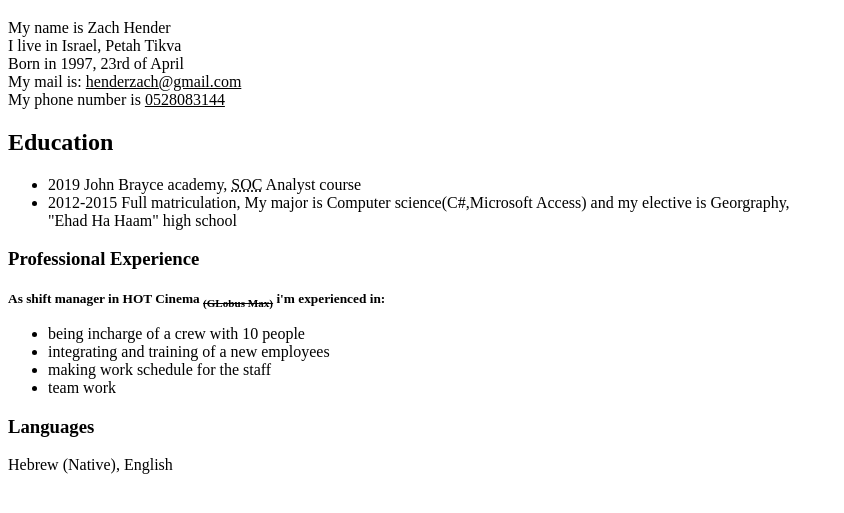
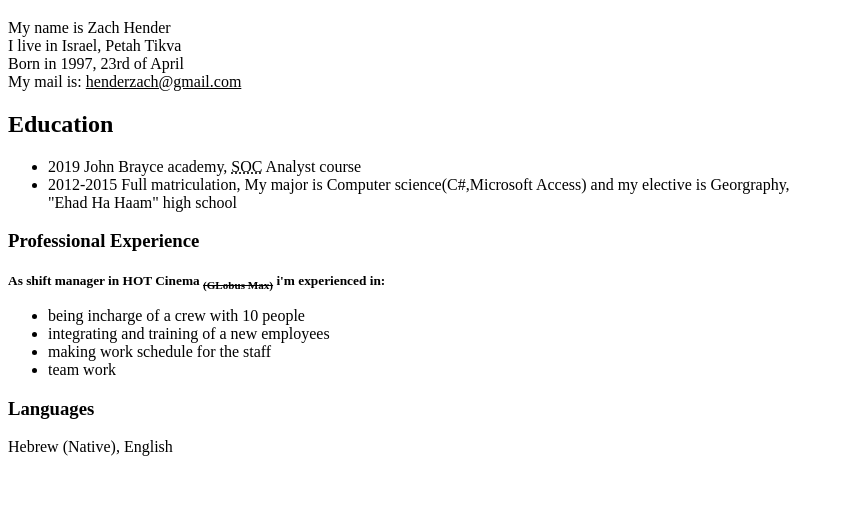
Before and after one commit to Henderz97/Henderz97.github.io, a plain HTML site: page index.html in a window 1280 px wide. Shown: the part 61-574 px from the top of the page, without its empty margins (0-844 px from the left). Drawn offline with Linux system fonts and the light colour scheme.

Commit message:
Update index.html

```diff
--- a/index.html
+++ b/index.html
@@ -11,7 +11,6 @@
   I live in Israel, Petah Tikva<br>
   Born in 1997, 23rd of April<br>
   My mail is: <ins>henderzach@gmail.com</ins><br>
-  My phone number is <ins>0528083144<ins></p>
 
 <h2> Education </h2>
 <p2>
```
